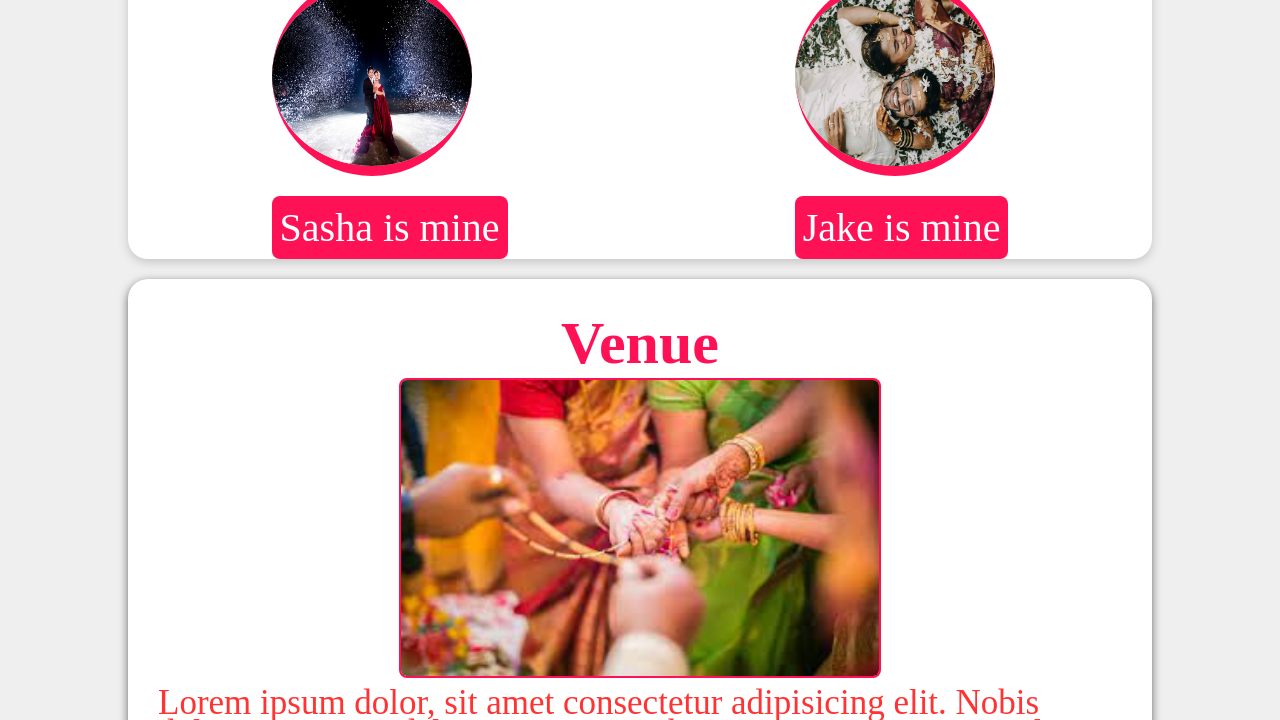
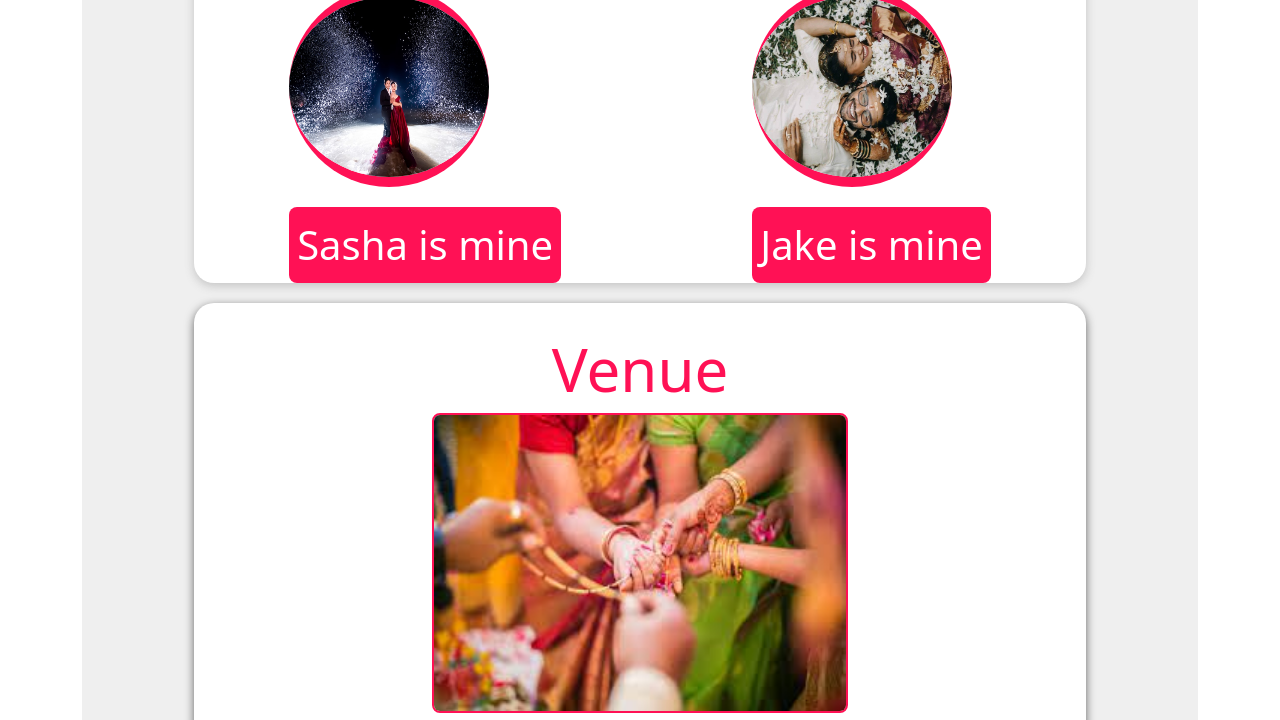
Before and after one commit to DivakarSelvaKumar/Invitation, a plain HTML site: page index.html in a window 1280 px wide. Shown: the part 763-1483 px from the top of the page. Drawn offline with nearby package versions, Linux system fonts and the light colour scheme.

Commit message:
Update index.html

```diff
--- a/index.html
+++ b/index.html
@@ -8,10 +8,12 @@
     <link href="https://fonts.googleapis.com/css?family=Cookie" rel="stylesheet">
     <title>Document</title>
     <link rel="stylesheet" href="clan.css">
+    <link href="https://cdn.jsdelivr.net/npm/bootstrap@5.2.1/dist/css/bootstrap.min.css" rel="stylesheet">
+  <script src="https://cdn.jsdelivr.net/npm/bootstrap@5.2.1/dist/js/bootstrap.bundle.min.js"></script>
 
 </head>
 <body>
-    <div class="container">
+    <div class="container-sm">
         <div class="banner">
             <div class="nav">
                 <b>Jake and Sasha</b>
```
